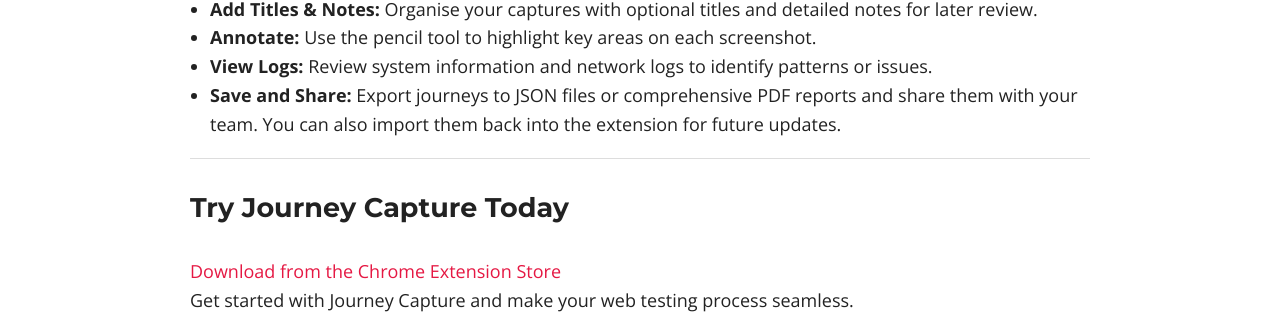
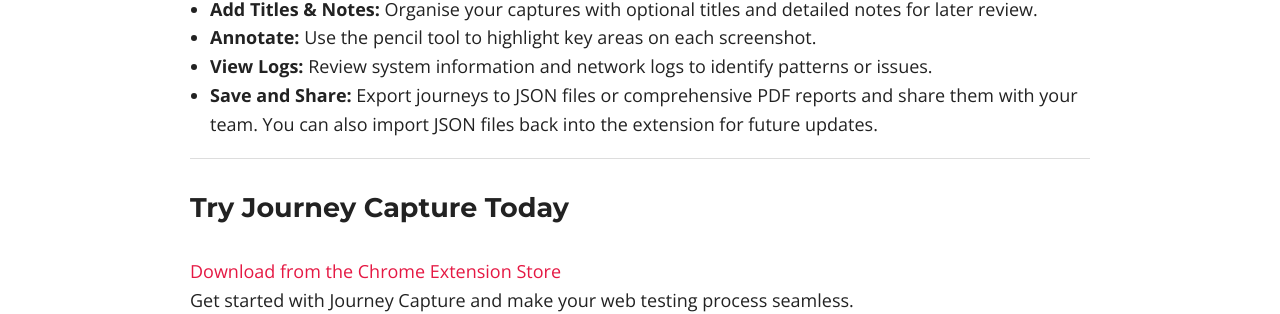
Before and after one commit to vivrichards600/vivrichards600.github.io, a Jekyll site: the page built from journey-capture.html, in a window 1280 px wide and 900 px high, scrolled down 1528 px. Shown: the part 266-580 px from the top of the window. Built offline with Jekyll 4.4.1, drawn with Linux system fonts in a browser that asks for light colours; nearby versions of some CDN libraries.

```diff
--- a/journey-capture.html
+++ b/journey-capture.html
@@ -54,7 +54,7 @@
         <li><b>Add Titles & Notes:</b> Organise your captures with optional titles and detailed notes for later review.</li>
         <li><b>Annotate:</b> Use the pencil tool to highlight key areas on each screenshot.</li>
         <li><b>View Logs:</b> Review system information and network logs to identify patterns or issues.</li>
-        <li><b>Save and Share:</b> Export journeys to JSON files or comprehensive PDF reports and share them with your team. You can also import them back into the extension for future updates.</li>
+        <li><b>Save and Share:</b> Export journeys to JSON files or comprehensive PDF reports and share them with your team. You can also import JSON files back into the extension for future updates.</li>
     </ul>
 </div>
 <hr>
```
